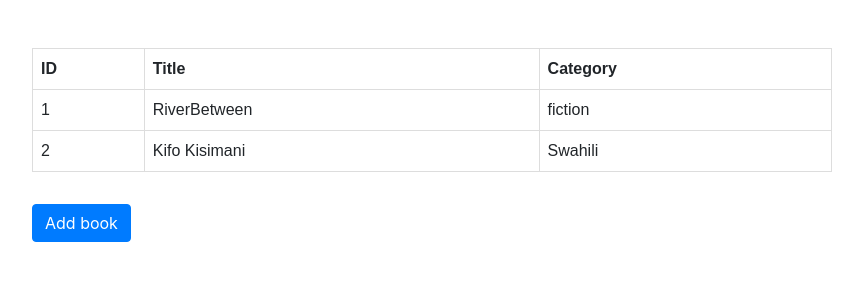
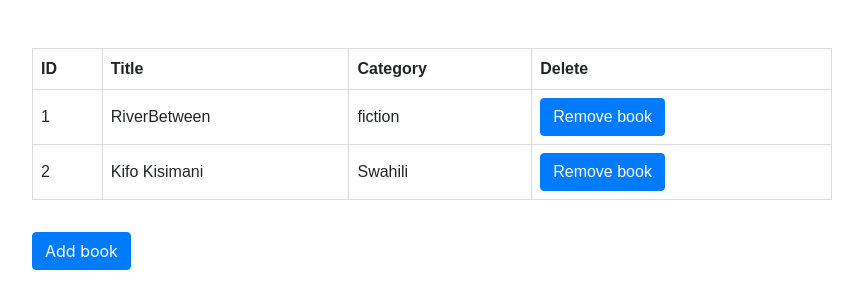
Before and after one commit to imhilla/Bookstore, a React (Create React App) app: page / in a window 1280 px wide. Shown: the top 308 px of the page, without its empty margins (208-1071 px from the left). Built offline with nearby package versions, Linux system fonts and the light colour scheme.

Commit message:
add remove button

```diff
--- a/src/actions/index.js
+++ b/src/actions/index.js
@@ -1,6 +1,5 @@
 let nextTodoId = 2;
 export function addBook(book) {
-  console.log(book)
   // eslint-disable-next-line no-return-assign
   return { type: 'ADD_BOOK', id: nextTodoId += 1, book };
 }
--- a/src/components/book.js
+++ b/src/components/book.js
@@ -5,12 +5,16 @@ import PropTypes from 'prop-types';
 
 class Book extends React.Component {
   render() {
-    const { id, title, category } = this.props;
+    const {
+      id, title, category, button,
+    } = this.props;
+
     return (
       <tr>
         <td>{id}</td>
         <td>{title}</td>
         <td>{category}</td>
+        <td>{button}</td>
       </tr>
     );
   }
@@ -20,12 +24,14 @@ Book.propTypes = {
   id: PropTypes.number,
   title: PropTypes.string,
   category: PropTypes.string,
+  button: PropTypes.node,
 };
 
 Book.defaultProps = {
   id: '',
   title: '',
   category: '',
+  button: '',
 };
 
 export default Book;
--- a/src/containers/booklist.js
+++ b/src/containers/booklist.js
@@ -3,17 +3,21 @@ import PropTypes from 'prop-types';
 import { connect } from 'react-redux';
 import Book from '../components/book';
 
+// const button =;
+
 const BookList = ({ books }) => (
+
   <div>
     <table>
       <tr>
         <th>ID</th>
         <th>Title</th>
         <th>Category</th>
+        <th>Delete</th>
       </tr>
       {books.map(book => (
         // eslint-disable-next-line react/jsx-props-no-spreading
-        <Book {...book} />
+        <Book key={book.id} {...book} button={<button type="button" className="btn btn-primary">Remove book</button>} />
       ))}
     </table>
   </div>
--- a/src/containers/booksform.js
+++ b/src/containers/booksform.js
@@ -2,6 +2,7 @@
 /* eslint-disable react/prefer-stateless-function */
 import React from 'react';
 import { connect } from 'react-redux';
+import PropTypes from 'prop-types';
 import { v4 as uuidv4 } from 'uuid';
 import { addBook } from '../actions/index';
 
@@ -9,7 +10,7 @@ class BooksForm extends React.Component {
   constructor(props) {
     super(props);
     this.state = {
-      title: 'nine',
+      title: '',
       category: '',
     };
     this.myRef = React.createRef();
@@ -23,6 +24,7 @@ class BooksForm extends React.Component {
 
   handleChange(e) {
     e.preventDefault();
+    // eslint-disable-next-line react/destructuring-assignment
     this.props.addBook(this.state);
   }
 
@@ -64,7 +66,6 @@ class BooksForm extends React.Component {
                       <option selected>Choose category</option>
                       {renderCategories}
                     </select>
-                    {/* <div className="dropdown-menu" aria-labelledby="dropdownMenuButton" /> */}
                   </div>
                   <div className="modal-footer">
                     <button type="button" className="btn btn-secondary" data-dismiss="modal">Close</button>
@@ -80,6 +81,15 @@ class BooksForm extends React.Component {
   }
 }
 
+BooksForm.propTypes = {
+  addBook: PropTypes.func,
+
+};
+
+BooksForm.defaultProps = {
+  addBook: '',
+};
+
 const mapStateToProps = state => ({
   books: state.books,
 });
```
